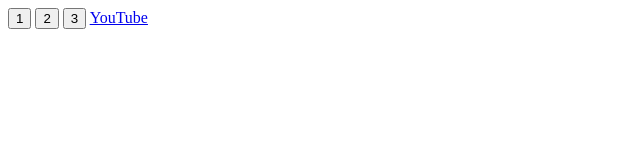
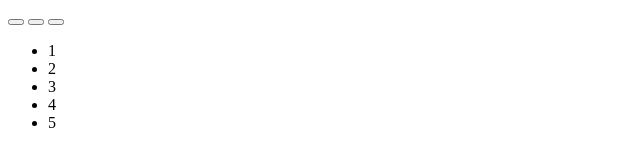
Before and after one commit to Nagib228/Javascript, a plain HTML site: page index.html in a window 1280 px wide. Shown: the whole page, without its empty margins (0-640 px from the left). Drawn offline with Linux system fonts and the light colour scheme.

Commit message:
Clear css && new index

```diff
--- a/index.html
+++ b/index.html
@@ -1,18 +1,31 @@
 <!DOCTYPE html>
-<html lang="ru">
-	<head>
-		<meta charset="utf-8">
-		<meta http-equiv="X-UA-Compatible" content="IE=edge">
-		<title>JavaScript</title>
-		<link rel="stylesheet" href="css/style.css">
-	</head>
-	<body>
-		<div class="box" id="box"></div>
-		<button>1</button>
-		<button>2</button>
-		<button>3</button>
-<a href="https://youtube.com">YouTube</a>
+<html lang="en">
+<head>
+    <meta charset="UTF-8">
+    <meta name="viewport" content="width=device-width, initial-scale=1.0">
+    <title>Document</title>
+</head>
+<body>
 
-		<script src="js/script.js"></script>
-	</body>
+    <div class="wrapper">
+        <div class="first">
+            <button></button>
+            <button id="current"></button>
+            <button></button>
+        </div>
+        <div class="second">
+            <ul>
+                <li>1</li>
+                <li>2</li>
+                <li data-current="3">3</li>
+
+                <li>4</li>
+                <li>5</li>
+            </ul>
+        </div>
+        <div class="third"></div>
+    </div>
+
+    <script src="script.js"></script>
+</body>
 </html>
```
Also changed, not shown: css/style.css (deleted, +0 -78 lines).
